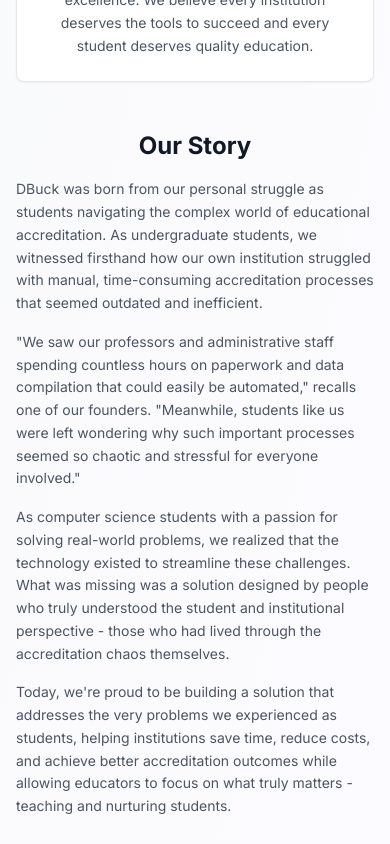
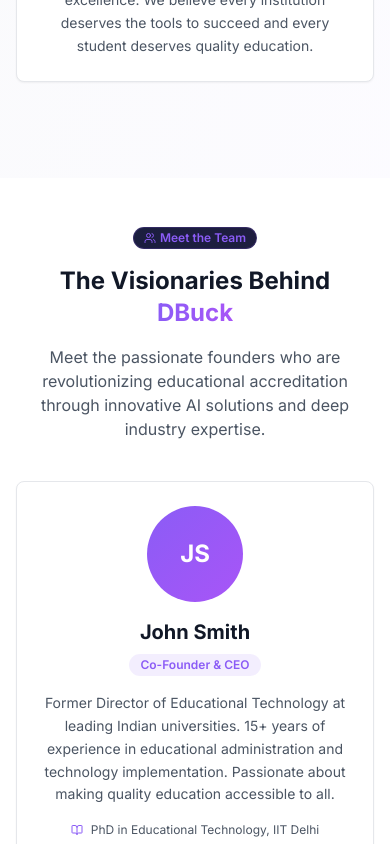
Before and after one commit to prathamhanda/dbuck-website-public, a React (Vite) app: page / in a window 390 px wide. Shown: the part 4380-5224 px from the top of the page. Built offline with nearby package versions, Linux system fonts and the light colour scheme.

Commit message:
Remove Our Story section
Removes the "Our Story" section from the landing page.

```diff
--- a/src/pages/Index.tsx
+++ b/src/pages/Index.tsx
@@ -360,36 +360,6 @@ const Index = () => {
               </CardContent>
             </Card>
           </div>
-
-          {/* Our Story */}
-          <div className="grid lg:grid-cols-1 gap-8 lg:gap-12 items-center">
-            <div className="animate-fade-in-left">
-              <h3 className="text-2xl sm:text-3xl font-bold text-gray-900 mb-4 sm:mb-6 text-center">Our Story</h3>
-              <div className="space-y-4 sm:space-y-6 text-sm sm:text-base text-gray-600 leading-relaxed max-w-4xl mx-auto">
-                <p>
-                  DBuck was born from our personal struggle as students navigating the complex world of educational
-                  accreditation. As undergraduate students, we witnessed firsthand how our own institution struggled
-                  with manual, time-consuming accreditation processes that seemed outdated and inefficient.
-                </p>
-                <p>
-                  "We saw our professors and administrative staff spending countless hours on paperwork and data
-                  compilation that could easily be automated," recalls one of our founders. "Meanwhile, students
-                  like us were left wondering why such important processes seemed so chaotic and stressful for everyone involved."
-                </p>
-                <p>
-                  As computer science students with a passion for solving real-world problems, we realized that
-                  the technology existed to streamline these challenges. What was missing was a solution designed
-                  by people who truly understood the student and institutional perspective - those who had lived
-                  through the accreditation chaos themselves.
-                </p>
-                <p>
-                  Today, we're proud to be building a solution that addresses the very problems we experienced as
-                  students, helping institutions save time, reduce costs, and achieve better accreditation outcomes
-                  while allowing educators to focus on what truly matters - teaching and nurturing students.
-                </p>
-              </div>
-            </div>
-          </div>
         </div>
       </section>
 
```
